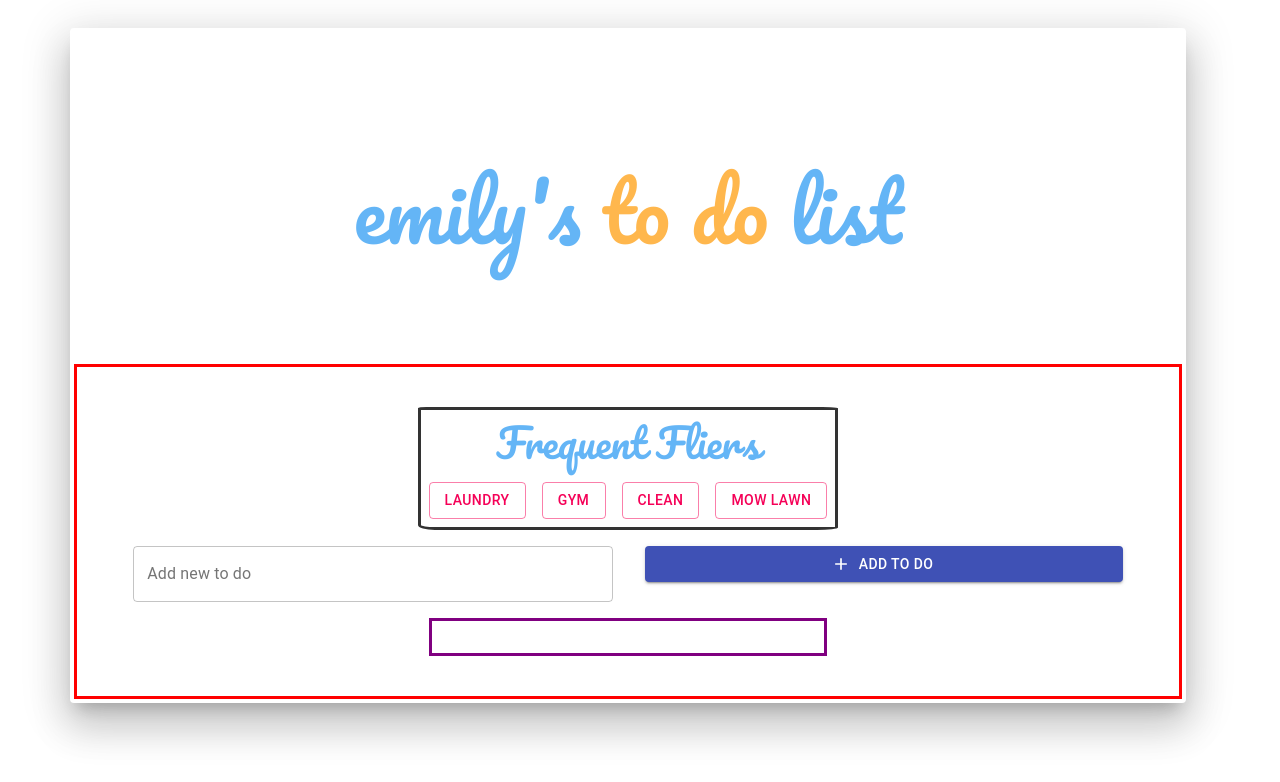
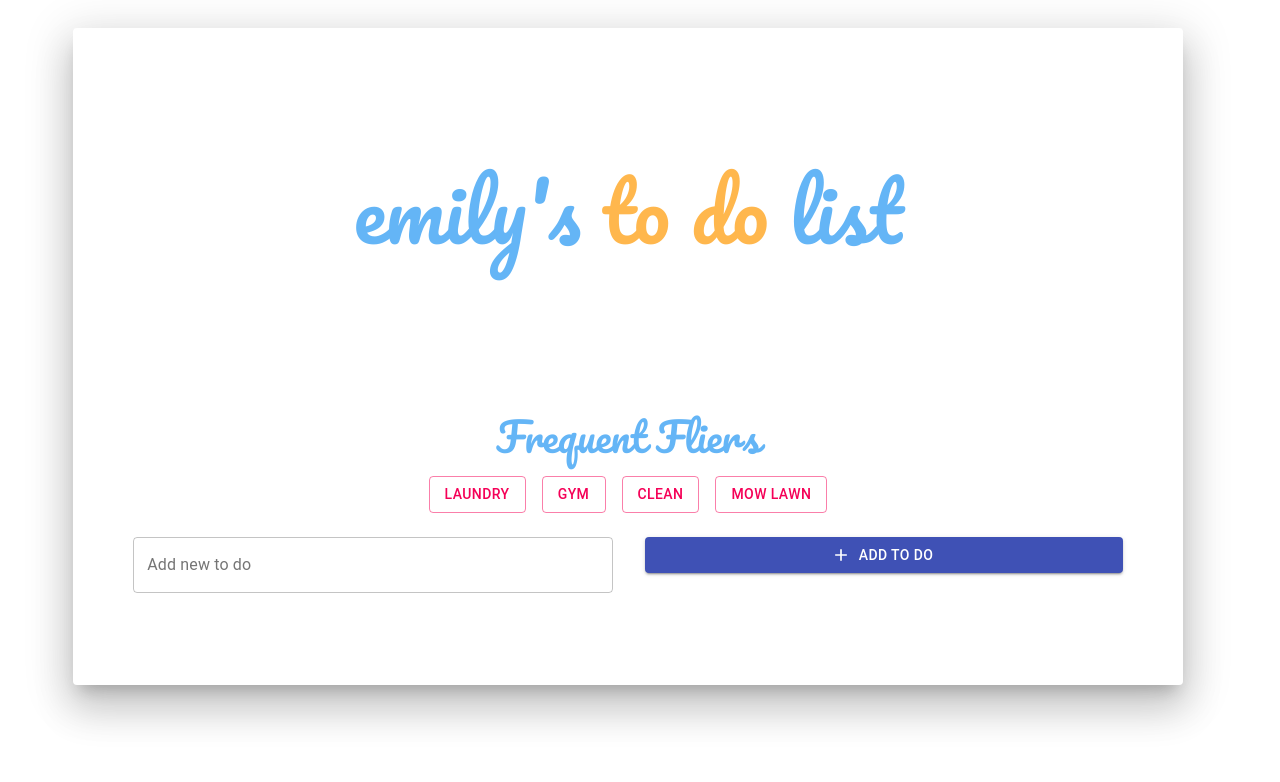
Before and after one commit to ewirtz3/react_todo_list, a React (Create React App) app: page / in a window 1280 px wide. Shown: the top 782 px of the page. Built offline with nearby package versions, Linux system fonts and the light colour scheme.

Commit message:
git push -u origin master

```diff
--- a/src/components/FrequentToDos.js
+++ b/src/components/FrequentToDos.js
@@ -8,8 +8,6 @@ const useStyles = makeStyles((theme) => ({
     "& > *": {
       margin: theme.spacing(1),
     },
-    border: "3px solid #333333",
-    borderRadius: "2% 6% 5% 4% / 1% 1% 2% 4%",
   },
   header: {
     fontFamily: ["Pacifico", "cursive"],
@@ -18,7 +16,7 @@ const useStyles = makeStyles((theme) => ({
   },
 }));
 
-export default function FrequentToDos({ todos }) {
+export default function FrequentToDos({ todos, useDefaultBtn }) {
   const classes = useStyles();
   const defaultTodos = [
     { value: "laundry", label: "laundry" },
@@ -33,7 +31,12 @@ export default function FrequentToDos({ todos }) {
       </Typography>
       {defaultTodos.map((task, i) => {
         return (
-          <Button key={i} variant="outlined" color="secondary">
+          <Button
+            key={i}
+            variant="outlined"
+            color="secondary"
+            onClick={useDefaultBtn}
+          >
             {task.label}
           </Button>
         );
--- a/src/components/toDoList.js
+++ b/src/components/toDoList.js
@@ -11,7 +11,6 @@ const useStyles = makeStyles((theme) => ({
     flexDirection: "column",
     flexGrow: 1,
     padding: theme.spacing(5),
-    border: "3px solid red",
   },
   list: {
     alignSelf: "center",
@@ -19,7 +18,6 @@ const useStyles = makeStyles((theme) => ({
     width: "100%",
     maxWidth: 360,
     backgroundColor: theme.palette.background.paper,
-    border: "3px solid purple",
   },
 }));
 
@@ -67,9 +65,20 @@ export default function ToDoList() {
     event.target.parentElement.parentElement[0].value = "";
   };
 
+  const useDefaultBtn = (event) => {
+    console.log(event.target.innerHTML);
+    const defaultTaskText = event.target.innerHTML;
+    let newTask = {
+      text: defaultTaskText,
+      id: Math.floor(Math.random() * 10000),
+      complete: false,
+    };
+    setTasks([...tasks, newTask]);
+  };
+
   return (
     <Grid container spacing={3} className={classes.root}>
-      <FrequentToDos />
+      <FrequentToDos useDefaultBtn={useDefaultBtn} />
       <AddNewItem
         handleSubmitBtn={handleSubmitBtn}
         handleSubmitKey={handleSubmitKey}
```
